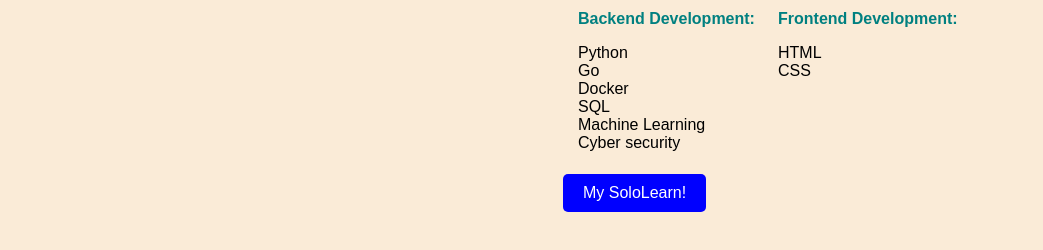
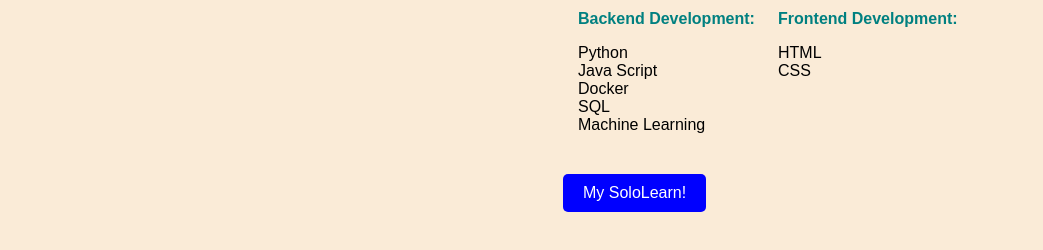
Before and after one commit to VladislavSCV/Portfolio_HomeWork, a plain HTML site: page index.html in a window 1280 px wide. Shown: the part 456-706 px from the top of the page, without its empty margins (237-1280 px from the left). Drawn offline with Linux system fonts and the light colour scheme.

Commit message:
Update index.html

```diff
--- a/index.html
+++ b/index.html
@@ -46,11 +46,10 @@
     <h4 style="color: teal; margin-bottom: 10px;">Backend Development:</h4>
     <ul style="list-style: none; padding-left: 0;">
         <li>Python</li>
-        <li>Go</li>
+        <li>Java Script</li>
         <li>Docker</li>
         <li>SQL</li>
         <li>Machine Learning</li>
-        <li>Cyber security</li>
     </ul>
 </div>
 <div style="
```
